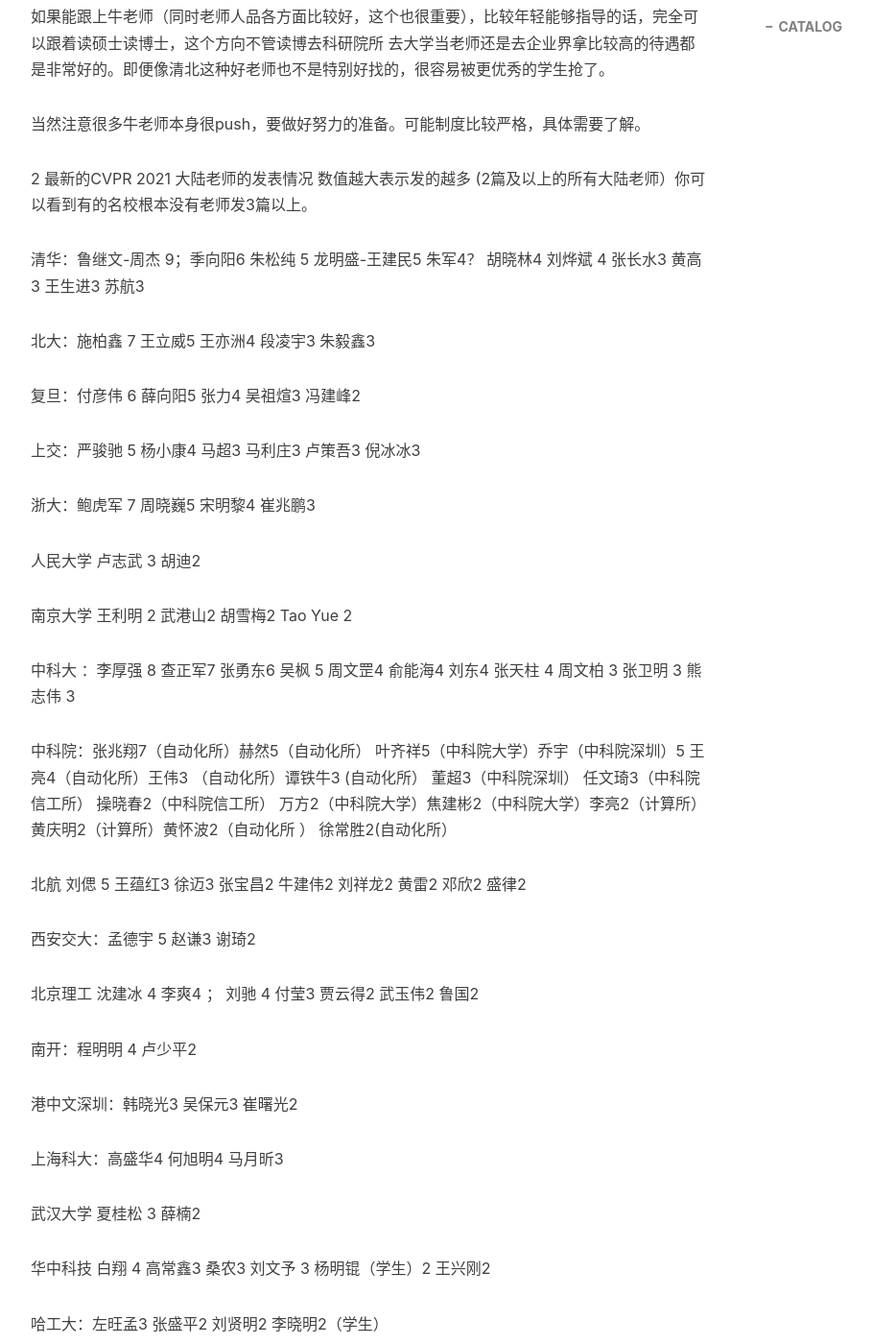
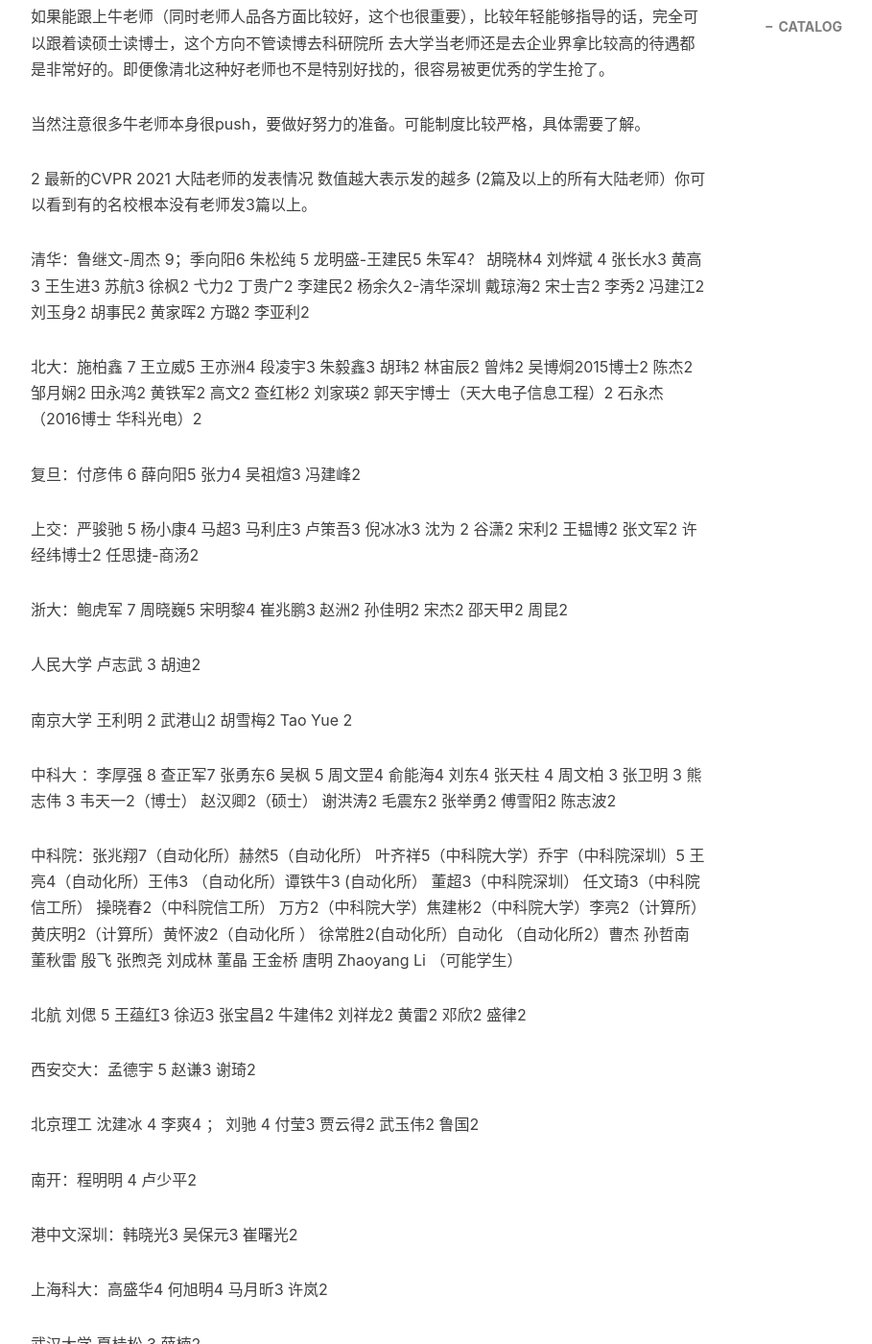
Before and after one commit to pengjiao123/pengjiao123.github.io, a Jekyll site: the page built from _posts/2021-07-07-大陆地区非计算机软件学院老师招生.md, in a window 1280 px wide and 1400 px high, scrolled down 2222 px. Shown: the whole window at 96% size, without its empty margins (233-1142 px from the left). Built offline with Jekyll 4.4.1, drawn with Linux system fonts in a browser that asks for light colours; nearby versions of some CDN libraries; comment, search, counter and statistics services are not loaded; some of the changed text lies outside the part shown.

Commit message:
Update 2021-07-07-大陆地区非计算机软件学院老师招生.md

```diff
--- a/_posts/2021-07-07-大陆地区非计算机软件学院老师招生.md
+++ b/_posts/2021-07-07-大陆地区非计算机软件学院老师招生.md
@@ -63,24 +63,26 @@
 
 2 最新的CVPR 2021 大陆老师的发表情况 数值越大表示发的越多 (2篇及以上的所有大陆老师）你可以看到有的名校根本没有老师发3篇以上。
 
-清华：鲁继文-周杰 9；季向阳6 朱松纯 5 龙明盛-王建民5 朱军4？ 胡晓林4  刘烨斌 4 张长水3 黄高3 王生进3 苏航3
+清华：鲁继文-周杰 9；季向阳6 朱松纯 5 龙明盛-王建民5 朱军4？ 胡晓林4  刘烨斌 4 张长水3 黄高3 王生进3 苏航3 徐枫2  弋力2 丁贵广2 李建民2  杨余久2-清华深圳 戴琼海2 宋士吉2 李秀2 冯建江2 刘玉身2 胡事民2 黄家晖2 方璐2 李亚利2
 
-北大：施柏鑫 7 王立威5 王亦洲4 段凌宇3 朱毅鑫3
+北大：施柏鑫 7 王立威5 王亦洲4 段凌宇3 朱毅鑫3 胡玮2 林宙辰2  曾炜2   吴博烔2015博士2 陈杰2 邹月娴2 田永鸿2 黄铁军2 高文2 查红彬2  刘家瑛2  郭天宇博士（天大电子信息工程）2  石永杰（2016博士 华科光电）2
 
 复旦：付彦伟 6 薛向阳5 张力4  吴祖煊3 冯建峰2
 
-上交：严骏驰 5 杨小康4 马超3 马利庄3 卢策吾3 倪冰冰3
+上交：严骏驰 5 杨小康4 马超3 马利庄3 卢策吾3 倪冰冰3  沈为 2 谷潇2 宋利2 王韫博2  张文军2 许经纬博士2 任思捷-商汤2
 
-浙大：鲍虎军 7 周晓巍5 宋明黎4 崔兆鹏3
+
+浙大：鲍虎军 7 周晓巍5 宋明黎4 崔兆鹏3  赵洲2 孙佳明2 宋杰2 邵天甲2 周昆2
 
 人民大学 卢志武 3 胡迪2
 
 南京大学 王利明 2 武港山2 胡雪梅2 Tao Yue 2
 
-中科大 ：李厚强 8 查正军7 张勇东6 吴枫 5 周文罡4 俞能海4 刘东4 张天柱 4 周文柏 3 张卫明 3  熊志伟 3
+中科大 ：李厚强 8 查正军7 张勇东6 吴枫 5 周文罡4 俞能海4 刘东4 张天柱 4 周文柏 3 张卫明 3  熊志伟 3  韦天一2（博士） 赵汉卿2（硕士）  谢洪涛2 毛震东2 张举勇2  傅雪阳2 陈志波2
 
 中科院：张兆翔7（自动化所）赫然5（自动化所） 叶齐祥5（中科院大学）乔宇（中科院深圳）5  王亮4（自动化所）王伟3 （自动化所）谭铁牛3 (自动化所） 董超3（中科院深圳） 任文琦3（中科院信工所）
-操晓春2（中科院信工所） 万方2（中科院大学）焦建彬2（中科院大学）李亮2（计算所）黄庆明2（计算所）黄怀波2（自动化所 ） 徐常胜2(自动化所）
+操晓春2（中科院信工所） 万方2（中科院大学）焦建彬2（中科院大学）李亮2（计算所）黄庆明2（计算所）黄怀波2（自动化所 ） 徐常胜2(自动化所）自动化
+（自动化所2）曹杰 孙哲南 董秋雷 殷飞 张煦尧 刘成林 董晶 王金桥 唐明 Zhaoyang Li （可能学生）
 
 北航 刘偲 5 王蕴红3 徐迈3  张宝昌2 牛建伟2 刘祥龙2 黄雷2 邓欣2 盛律2
 
@@ -92,7 +94,7 @@
 
 港中文深圳：韩晓光3 吴保元3 崔曙光2
 
-上海科大：高盛华4 何旭明4 马月昕3
+上海科大：高盛华4 何旭明4 马月昕3 许岚2
 
 武汉大学  夏桂松 3 薛楠2
 
@@ -110,7 +112,7 @@
 
 厦门大学 纪荣嵘7 曲延云3 曹刘娟3 李绍滋3  杨丰祥（学生）2 王菡子 2
 
-国防科大 郭裕兰 4 （中山大学也挂名）
+国防科大 郭裕兰 4 （中山大学也挂名）王龙光2 王应谦2 安玮？2 徐凯2
 
 华南理工 何盛烽 6 贾奎 4 韩国强3 谭明奎3  金连文2 全宇晖2
 
@@ -131,15 +133,19 @@
 
 北京交通 赵耀 3 魏云超2 张淳杰 2 林春雨2
 
-南京理工 杨健 5 李勇3 潘金山 3
+南京理工 杨健 5 李勇3 潘金山 3 崔振2 唐金辉2  姚亚洲2 张传一 学生 唐振民2
+
+苏州大学 季怡2  刘纯平2
 
 福州大学 刘文犀3
 
 广西师范大学 钟必能3 唐振军2
 
 深圳技术大学 彭小江2
+
 深圳大学 沈琳琳 2
 
+周少华 : 2 中科大  计算所 港中文深圳
 
 青岛大学 陈程立诏2
 
```
